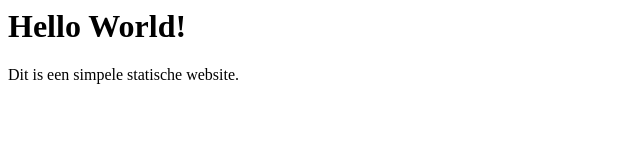
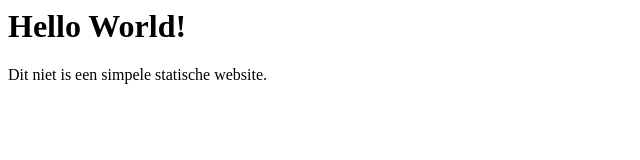
Before and after one commit to SYSQA-ExpertiseLeadership/versiebeheer, a plain HTML site: page docker-spul/website/index.html in a window 1280 px wide. Shown: the full height of the page, 0-640 px from the left. Drawn offline with Linux system fonts and the light colour scheme.

Commit message:
Trying to fail the test

```diff
--- a/docker-spul/website/index.html
+++ b/docker-spul/website/index.html
@@ -1,4 +1,4 @@
 <html>
 <h1>Hello World!</h1>
-  <p>Dit is een simpele statische website.</p>
+  <p>Dit niet is een simpele statische website.</p>
 </html>
```
Also changed, not shown: 1 other file.
